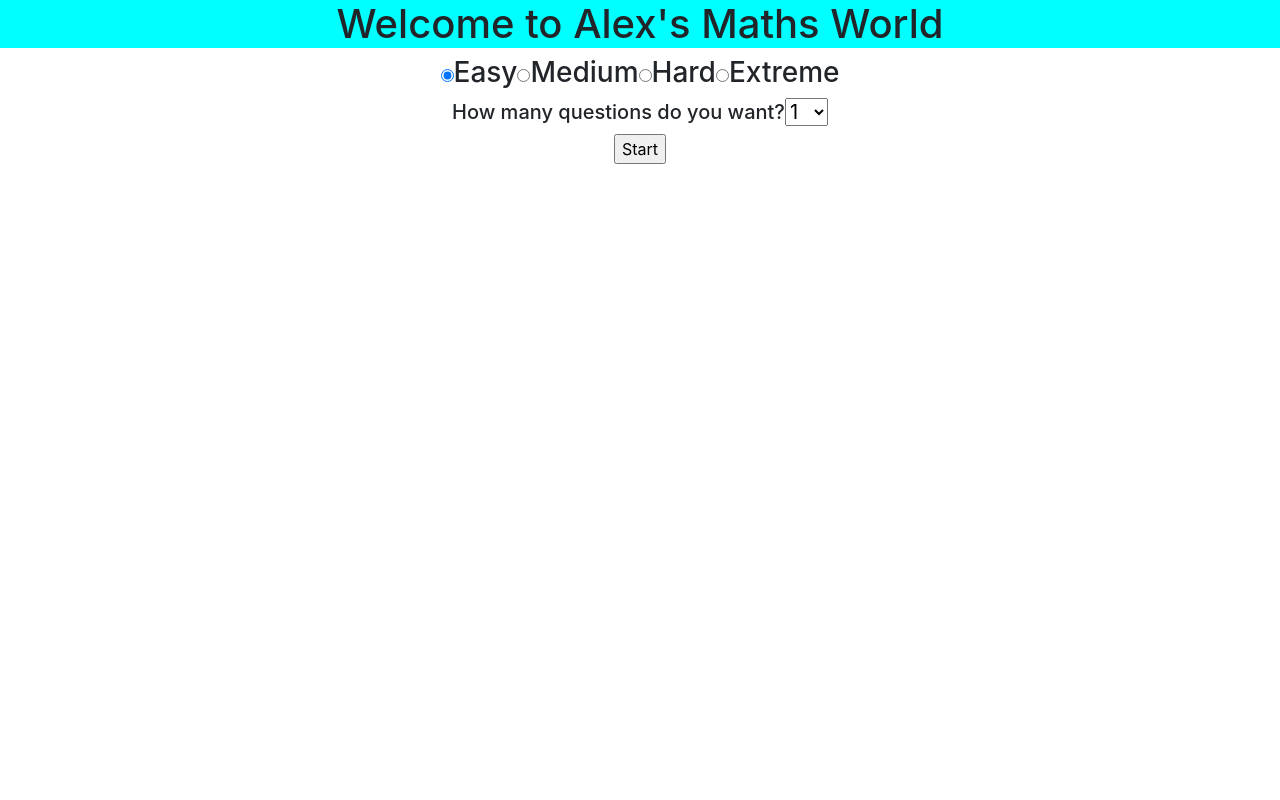
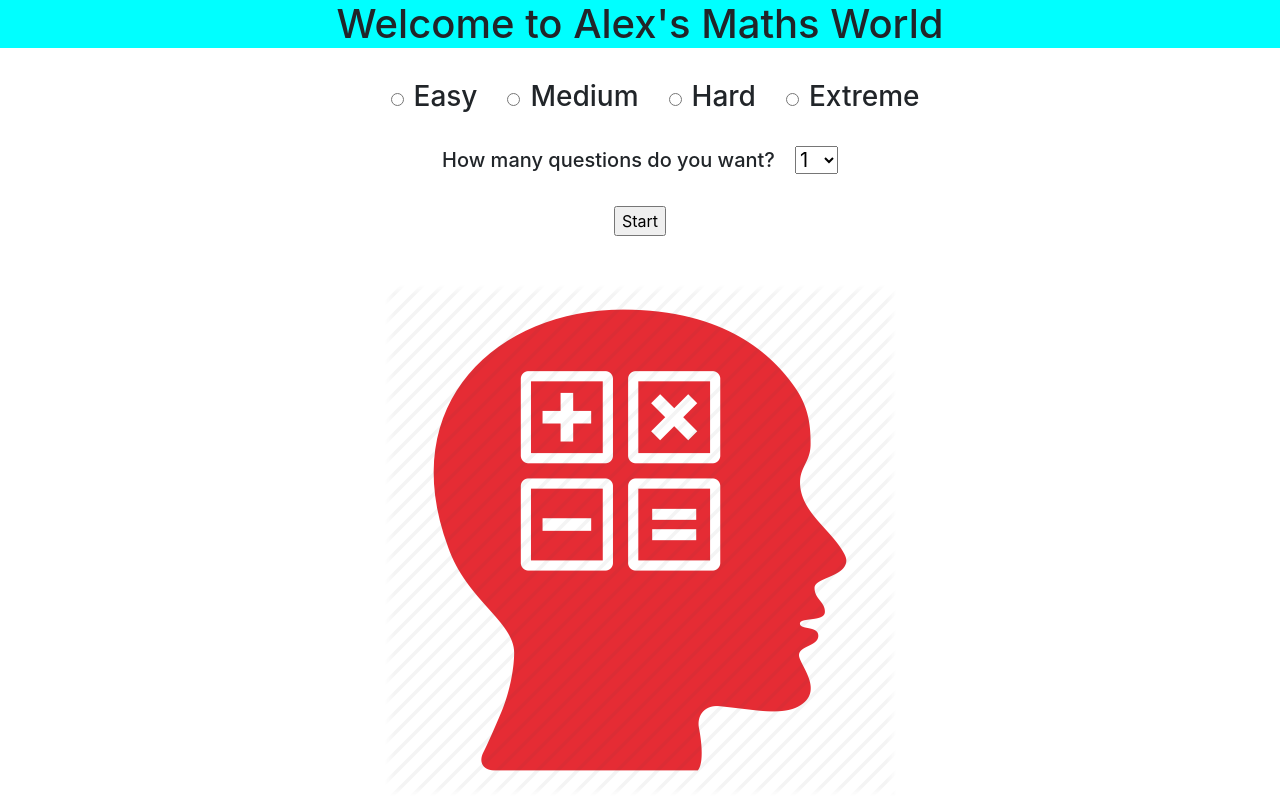
Before and after one commit to yiluzhu/alexworld-ui, a React (Create React App) app: page / in a window 1280 px wide. Built offline with nearby package versions, Linux system fonts and the light colour scheme.

Commit message:
Show answers

```diff
--- a/src/App.css
+++ b/src/App.css
@@ -35,3 +35,11 @@
 .text-blue {
   background-color: cyan;
 }
+
+input[type="radio"]{
+  margin: 0 10px 0 30px;
+}
+
+.dropdown {
+  margin: 0 0 0 20px;
+}
--- a/src/components/Question.js
+++ b/src/components/Question.js
@@ -12,7 +12,8 @@ export default class Question extends Component {
     result: [],
     startTime: 0,
     difficulty: '',
-    number: 0
+    number: 0,
+    showAnswerFlag: false
   }
 
   componentDidMount() {
@@ -61,7 +62,7 @@ export default class Question extends Component {
         result: data.result}))
   }
 
-  getResultEmoji(idx) {
+  getResultEmoji = (idx) => {
     if (this.state.result.length === 0) {
       return ''
     } else if (this.state.result[idx]) {
@@ -71,11 +72,31 @@ export default class Question extends Component {
     }
   }
 
-  displayTimeTaken() {
+  displayTimeTaken = () => {
     if (this.state.timeTaken > 0) {
       return (
-        <h5 className='text-right'>time taken: { this.state.timeTaken } milliseconds</h5>
+        <h5 className='text-right'>time taken: { this.state.timeTaken / 1000 } seconds</h5>
       )
+    } else {
+      return ''
+    }
+  }
+
+  showAnswers = () => {
+    this.setState({showAnswerFlag: !this.state.showAnswerFlag})
+  }
+
+  showAnswerText = () => {
+    if (this.state.showAnswerFlag) {
+      return 'Hide Answers'
+    } else {
+      return 'Show Answers'
+    }
+  }
+
+  getCorrectAnswers = (idx) => {
+    if (this.state.showAnswerFlag) {
+      return this.state.correctAnswers[idx]
     } else {
       return ''
     }
@@ -92,7 +113,7 @@ export default class Question extends Component {
         <h5>number: { this.state.number }</h5>
         <div className='text-center'>
           <form onSubmit={this.checkResult}>
-            {this.state.questions.map((question, idx ) => {
+            {this.state.questions.map((question, idx) => {
               return (
                 <h3 key={idx}>
                   <Container>
@@ -100,13 +121,18 @@ export default class Question extends Component {
                       <Col xs={6} className='text-left'>{question}</Col>
                       <Col className='text-left'>= <input name={idx} type="text" size='5'/></Col>
                       <Col xs={1}> {this.getResultEmoji(idx)}</Col>
+                      <Col >{this.getCorrectAnswers(idx)}</Col>
                     </Row>
                   </Container>
                 </h3>
               )
             })}
+            <br/><br/><br/>
             <input type="submit" value="Submit" />
           </form>
+          <br/>
+          <button onClick={this.showAnswers}>{this.showAnswerText()}</button>
+          <br/>
         </div>
         {this.displayTimeTaken()}
       </div>
--- a/src/components/Setting.js
+++ b/src/components/Setting.js
@@ -22,21 +22,24 @@ export default class Setting extends Component {
     return (
       <div>
         <center><h1 className='text-blue'>Welcome to Alex's Maths World</h1>
+        <br/>
           <h3>
             <div className='mx-auto'>
-              <input type="radio" name='difficulty' value="easy" onChange={this.changeDifficulty} checked />Easy
+              <input type="radio" name='difficulty' value="easy" onChange={this.changeDifficulty} />Easy
               <input type="radio" name='difficulty' value="medium" onChange={this.changeDifficulty} />Medium
               <input type="radio" name='difficulty' value="hard" onChange={this.changeDifficulty} />Hard
               <input type="radio" name='difficulty' value="extreme" onChange={this.changeDifficulty} />Extreme
             </div>
           </h3>
+          <br/>
           <h5>How many questions do you want?
-            <select name="number" onChange={this.changeNumber}>
+            <select className='dropdown' name="number" onChange={this.changeNumber}>
               {[...Array(10).keys()].map(value => {
                 return <option key={value + 1} value={value + 1}>{value + 1}</option>
               })}
             </select>
           </h5>
+          <br/>
           <Link to={{
             pathname: '/question',
             state: {
@@ -46,6 +49,8 @@ export default class Setting extends Component {
           }}>
             <input type="submit" value="Start" />
           </Link>
+          <br/><br/><br/>
+          <img src="/head.png" alt="head"></img>
         </center>
       </div>
     )
```
Also changed, not shown: public/head.png (added).
